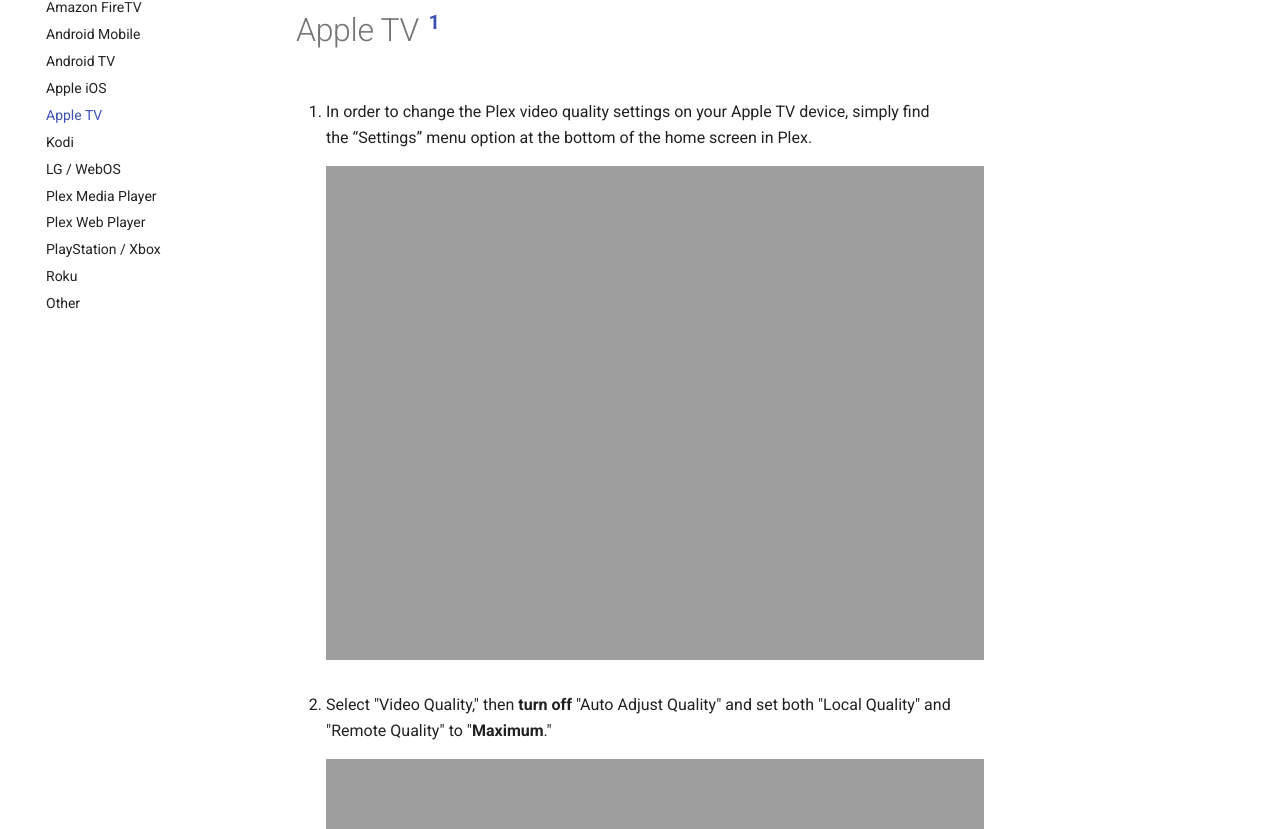
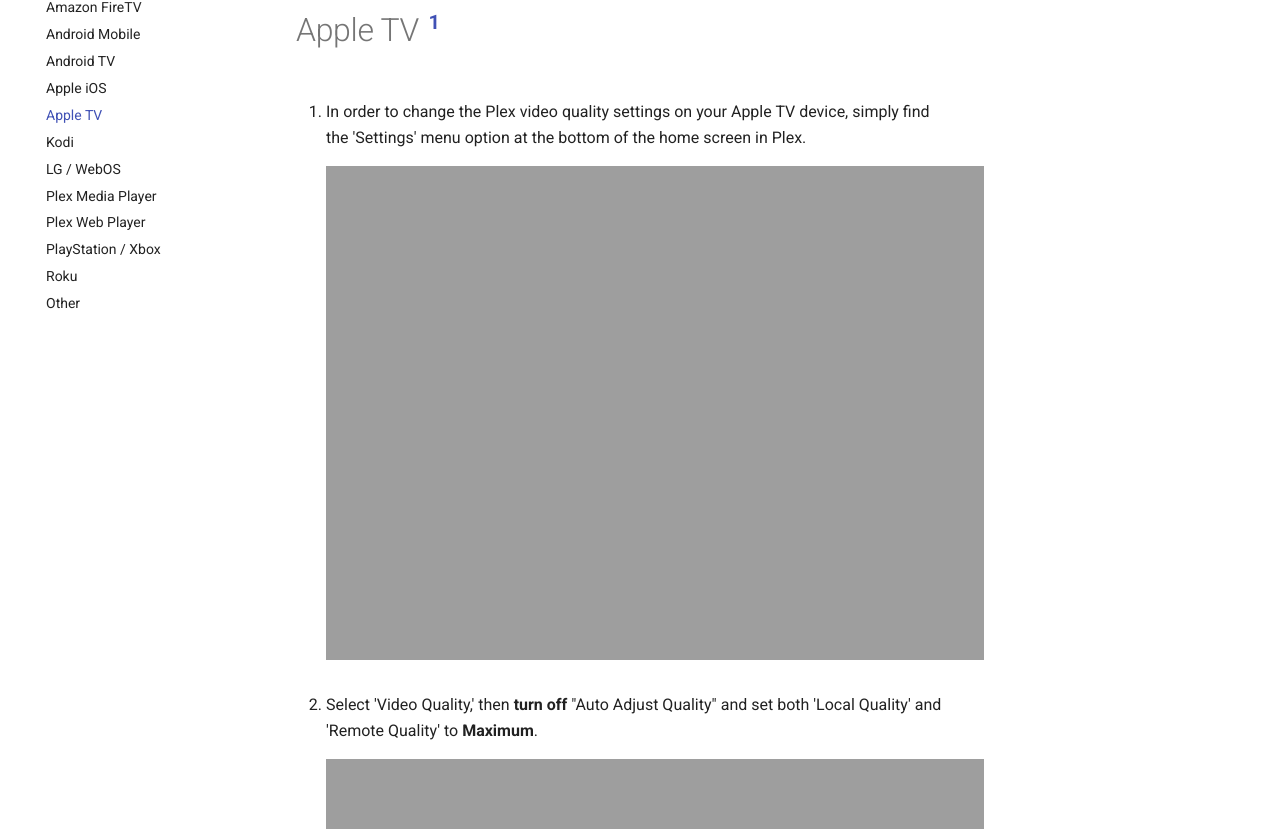
Before and after one commit to neomedia6989/docs-2, an MkDocs documentation site: the page built from docs/clients/appletv.md, in a window 1280 px wide and 1400 px high. Shown: the part 179-1008 px from the top of the window. Built offline with MkDocs 1.6.1 and Material for MkDocs 9.7.7, drawn with Linux system fonts in a browser that asks for light colours.

```diff
--- a/docs/clients/appletv.md
+++ b/docs/clients/appletv.md
@@ -1,13 +1,13 @@
 # Apple TV [^1]
 
-1. In order to change the Plex video quality settings on your Apple TV device, simply find the “Settings” menu option at the bottom of the home screen in Plex.
+1. In order to change the Plex video quality settings on your Apple TV device, simply find the 'Settings' menu option at the bottom of the home screen in Plex.
 
     <figure markdown>
     ![(../media/clients-appletv-1.png "Click on 'Settings'")](https://docs.blackbeard.media/media/clients-appletv-1.png){ width=700 }
       <figcaption></figcaption>
     </figure>
 
-2. Select "Video Quality," then **turn off** "Auto Adjust Quality" and set both "Local Quality" and "Remote Quality" to "**Maximum**."
+2. Select 'Video Quality,' then **turn off** "Auto Adjust Quality" and set both 'Local Quality' and 'Remote Quality' to **Maximum**.
 
     <figure markdown>
     ![(../media/clients-appletv-2.png "Turn off 'Adjust automatically' and set streaming to 'Maximum'")](https://docs.blackbeard.media/media/clients-appletv-2.png){ width=700 }
```
